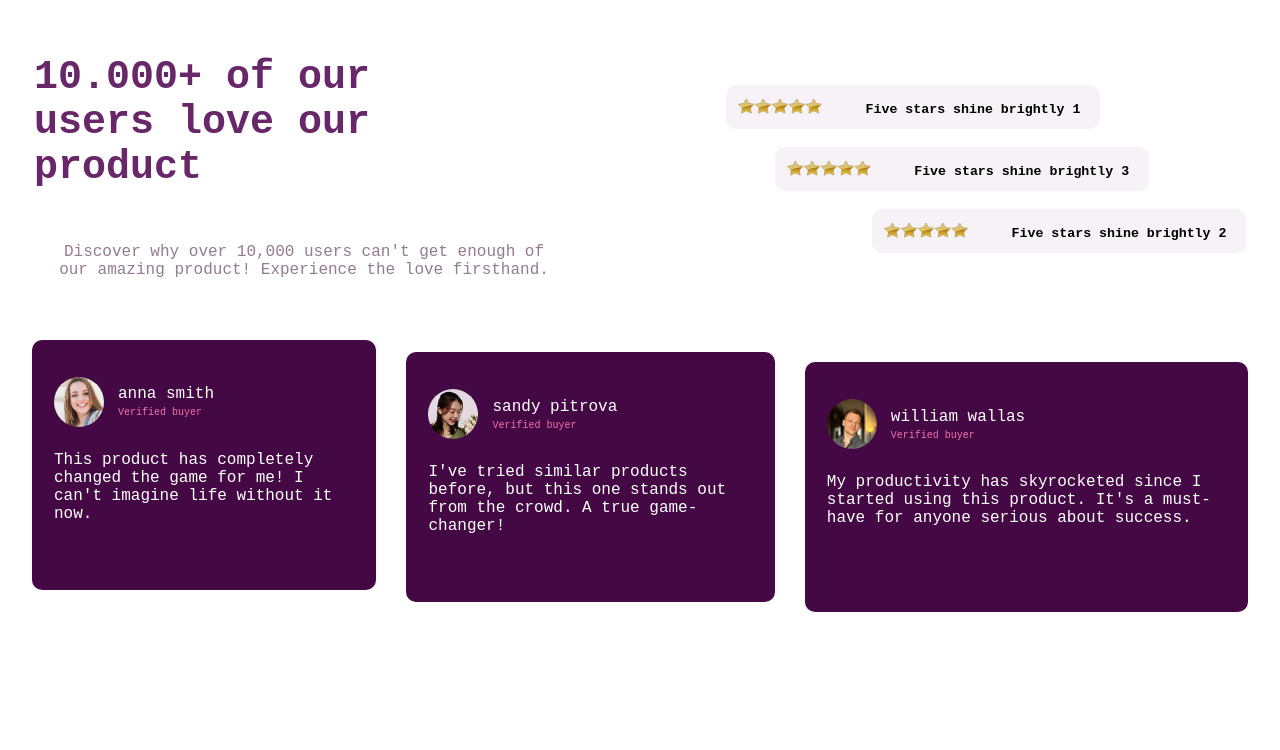
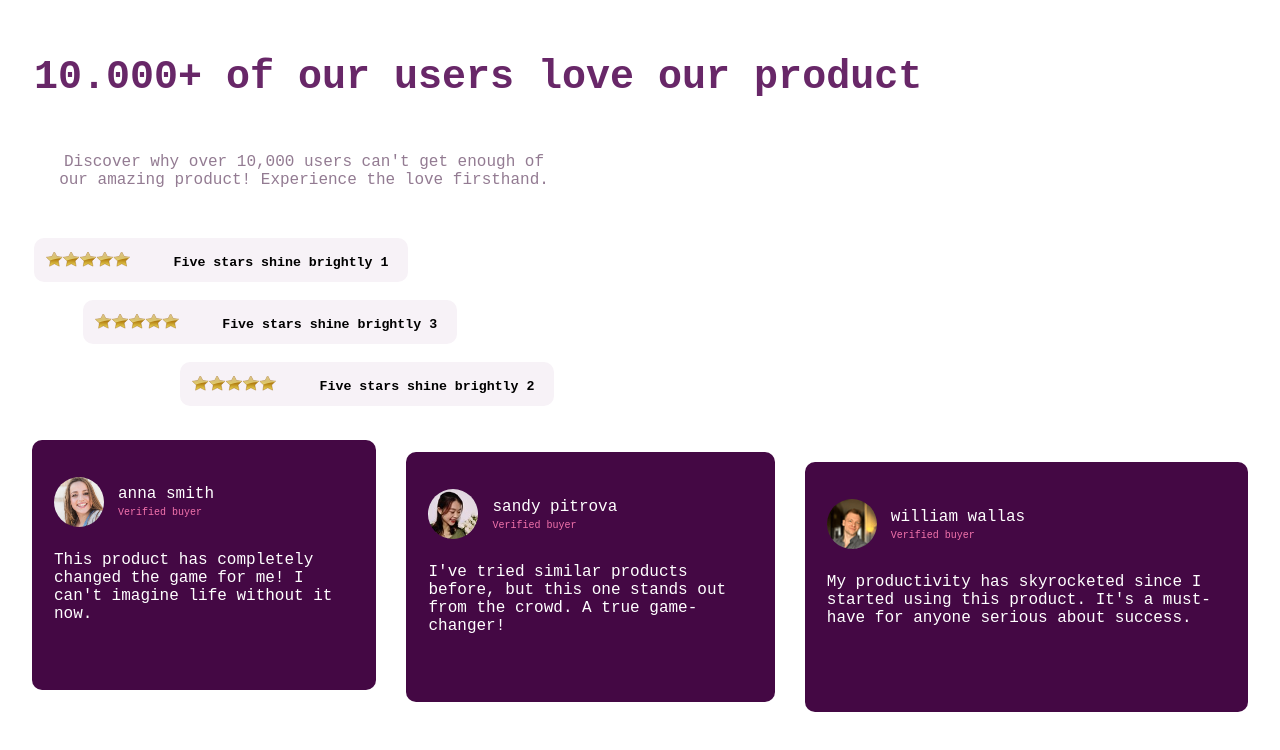
Before and after one commit to deane91/product_review, a plain HTML site: page index.html in a window 1280 px wide. Drawn offline with Linux system fonts and the light colour scheme.

Commit message:
delete br

```diff
--- a/index.html
+++ b/index.html
@@ -10,7 +10,7 @@
 <body>
     <section class="section1">
         <div class="title">
-            <h1>10.000+ of our <br>users love our <br>product</h1>
+            <h1>10.000+ of our users love our product</h1>
             <p class="p">Discover why over 10,000 users can't get enough of our amazing product! Experience the love firsthand.</p>
         </div>
         <div class="ranking">
```
